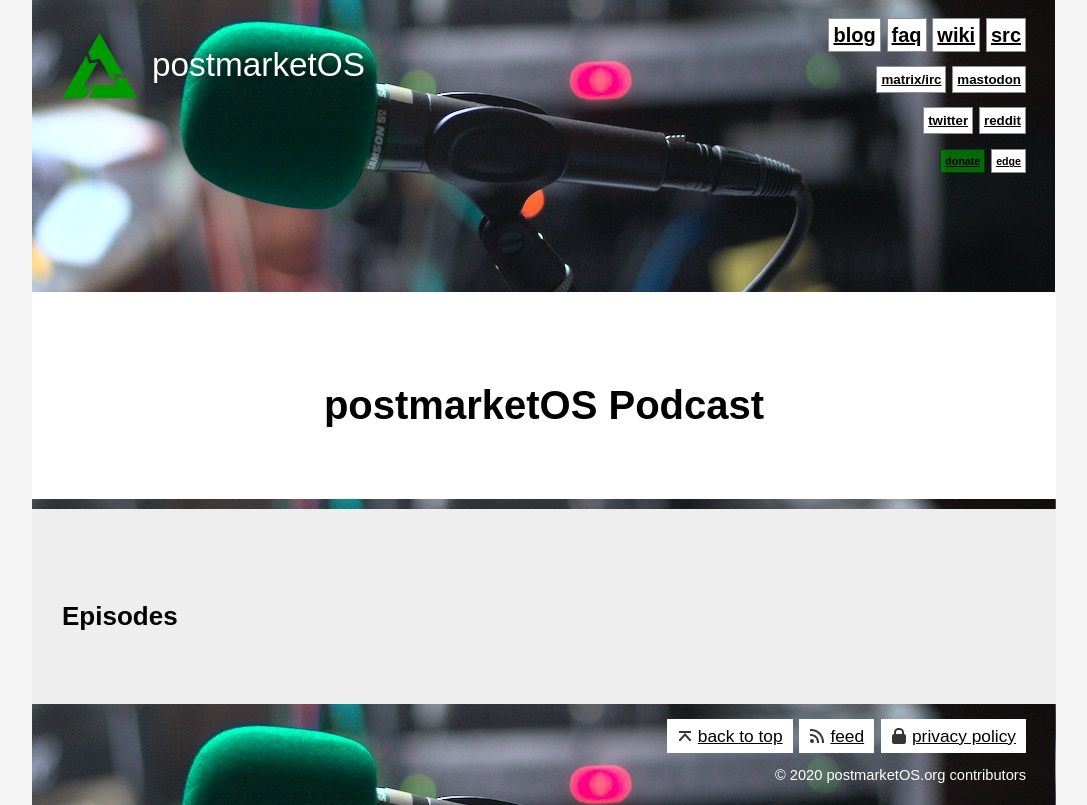
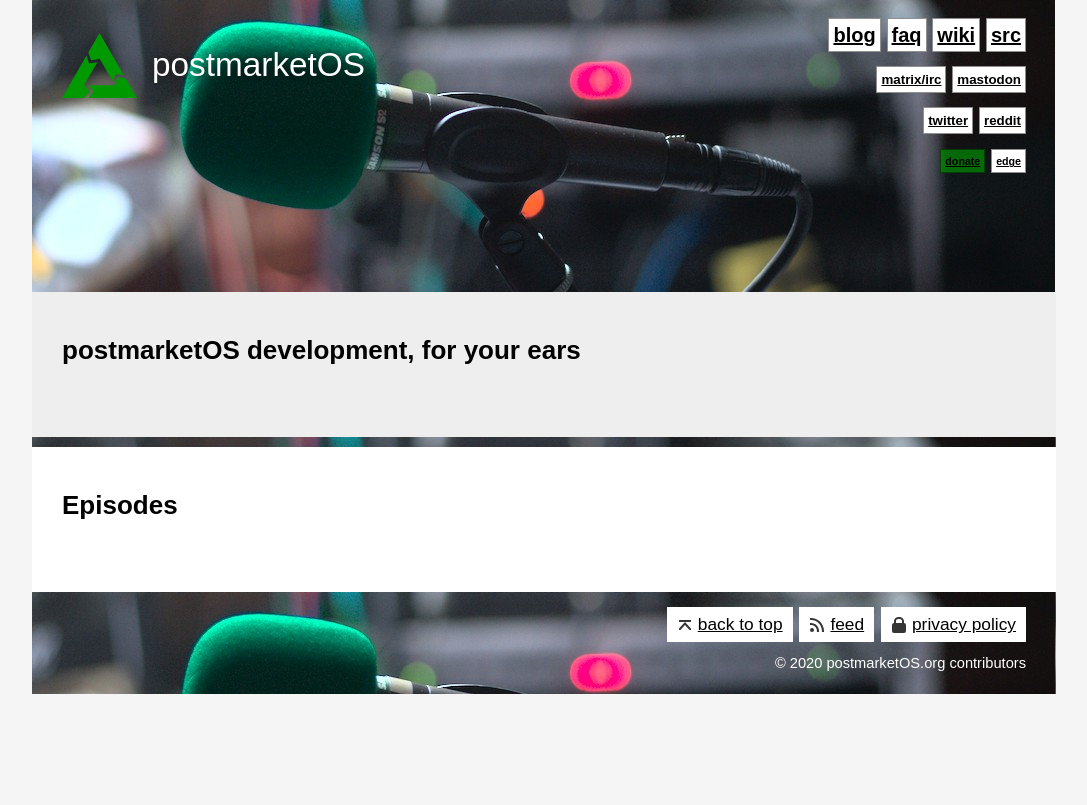
Before and after one commit to postmarketOS-mirror/cast.postmarketos.org, a Flask app: template templates/index.html in a window 1280 px wide. Shown: the whole page, without its empty margins (96-1183 px from the left). After the commit the page ends 694 px from the top, so only its background shows below. Run offline with Flask 2, Linux system fonts and the light colour scheme; the template is opened without the code that fills it, so the values that code supplies are empty.

Commit message:
index: make it look like the edge page
Add a <hr> between the intro text and the listing of the episodes. Use a
<h2> for the title, instead of its own section like a blog post. This
fits with other listings on the main page.

```diff
--- a/templates/index.html
+++ b/templates/index.html
@@ -8,15 +8,12 @@
 {% endblock %}
 
 {% block body %}
-    <div class="title">
-        <h1>postmarketOS Podcast</h1>
+    <div class="content alt">
+        <h2>postmarketOS development, for your ears</h2>
+        {{ html|safe}}
     </div>
     <div class="separator"></div>
-
-    <article class="content alt">
-        {{ html|safe }}
-    </article>
-    <article class="content alt">
+    <div class="content">
         <h2>Episodes</h2>
 
         {% for episode in episodes %}
```
